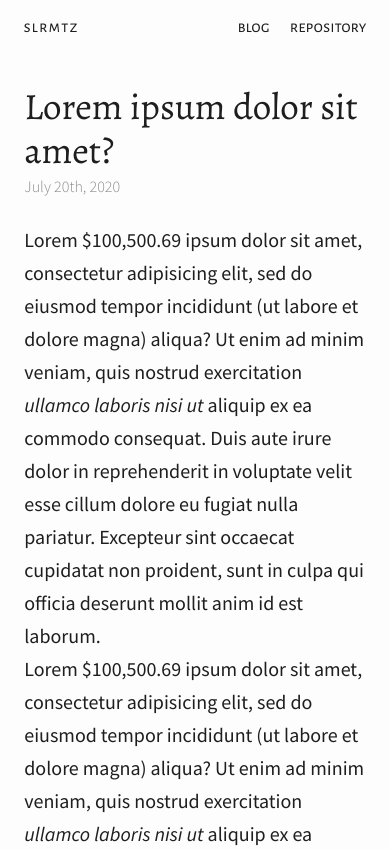
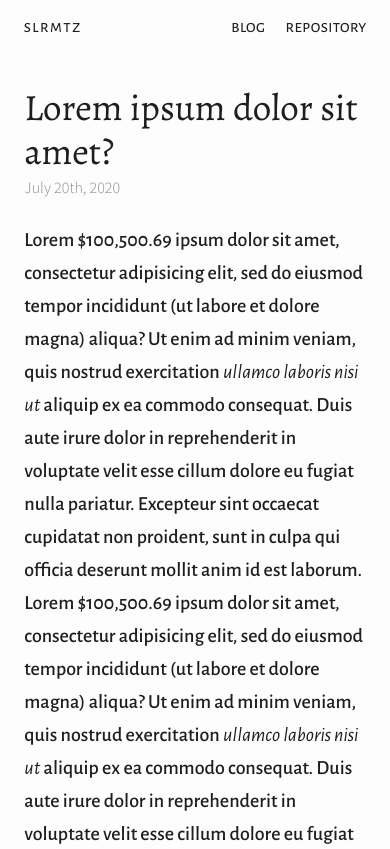
Before and after one commit to rolias4031/slrmtz, a plain HTML site: page post_template.html in a window 390 px wide. Shown: the top 849 px of the page. Drawn offline with nearby package versions, Linux system fonts and the light colour scheme; a web font is replaced by a local one.

Commit message:
Add files via upload

```diff
--- a/master-style.css
+++ b/master-style.css
@@ -59,7 +59,7 @@ a {
 .font-about-head {
   font-size: 45px;
   font-family: "Alegreya", sans-serif;
-  font-weight: 400;
+  font-weight: 500;
   font-style: normal;
 }
 
@@ -77,9 +77,9 @@ a {
 }
 
 .font-post {
-  font-family: "Source Sans Pro", sans-serif;
+  font-family: "Alegreya Sans", sans-serif;
   font-size: 21px;
-  font-weight: 400;
+  font-weight: 500;
   line-height: 1.85;
 }
 
@@ -229,11 +229,11 @@ a {
   }
 
   .font-nav-text-2 {
-    font-size: 17px;
+    font-size: 18px;
   }
 
   .font-brand {
-    font-size: 17px;
+    font-size: 18px;
   }
 
   .font-post {
```
